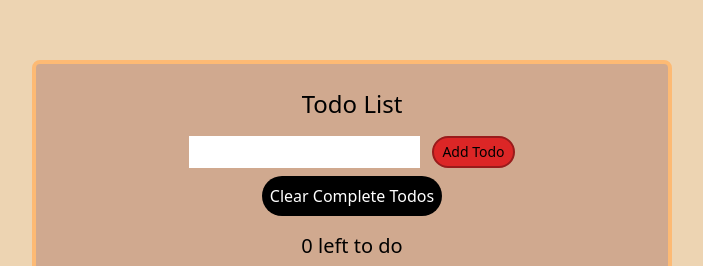
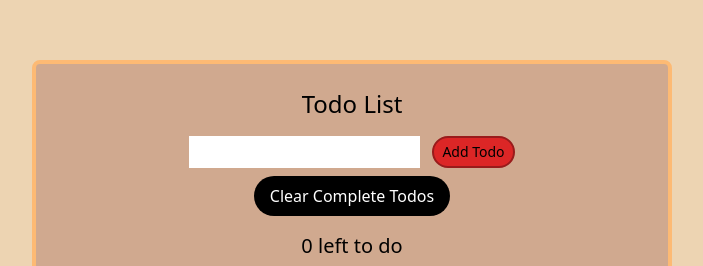
Before and after one commit to revenge789/basic-react-todoList, a React (Create React App) app in the folder file/: page / in a window 1280 px wide. Shown: the part 140-406 px from the top of the page, without its empty margins (288-991 px from the left). Built offline with nearby package versions, Linux system fonts and the light colour scheme.

Commit message:
final product probably

```diff
--- a/file/src/App.js
+++ b/file/src/App.js
@@ -47,7 +47,7 @@ function App() {
         <button className=" bg-red-600 active:bg-red-700 rounded-full p-1 pl-2 pr-2 text-sm border-2 border-red-800"onClick={handleAddTodo}>Add Todo</button>
       </div>
       <div className="flex justify-center m-2">
-      <button className="rounded-full bg-black text-white p-2" onClick={handleClearTodos}>Clear Complete Todos</button>
+      <button className="rounded-full bg-black text-white p-2 pl-4 pr-4" onClick={handleClearTodos}>Clear Complete Todos</button>
       </div>
       <div className="text-xl text-center p-2">{todos.filter(todo => !todo.complete).length} left to do</div>
     </ >
```
